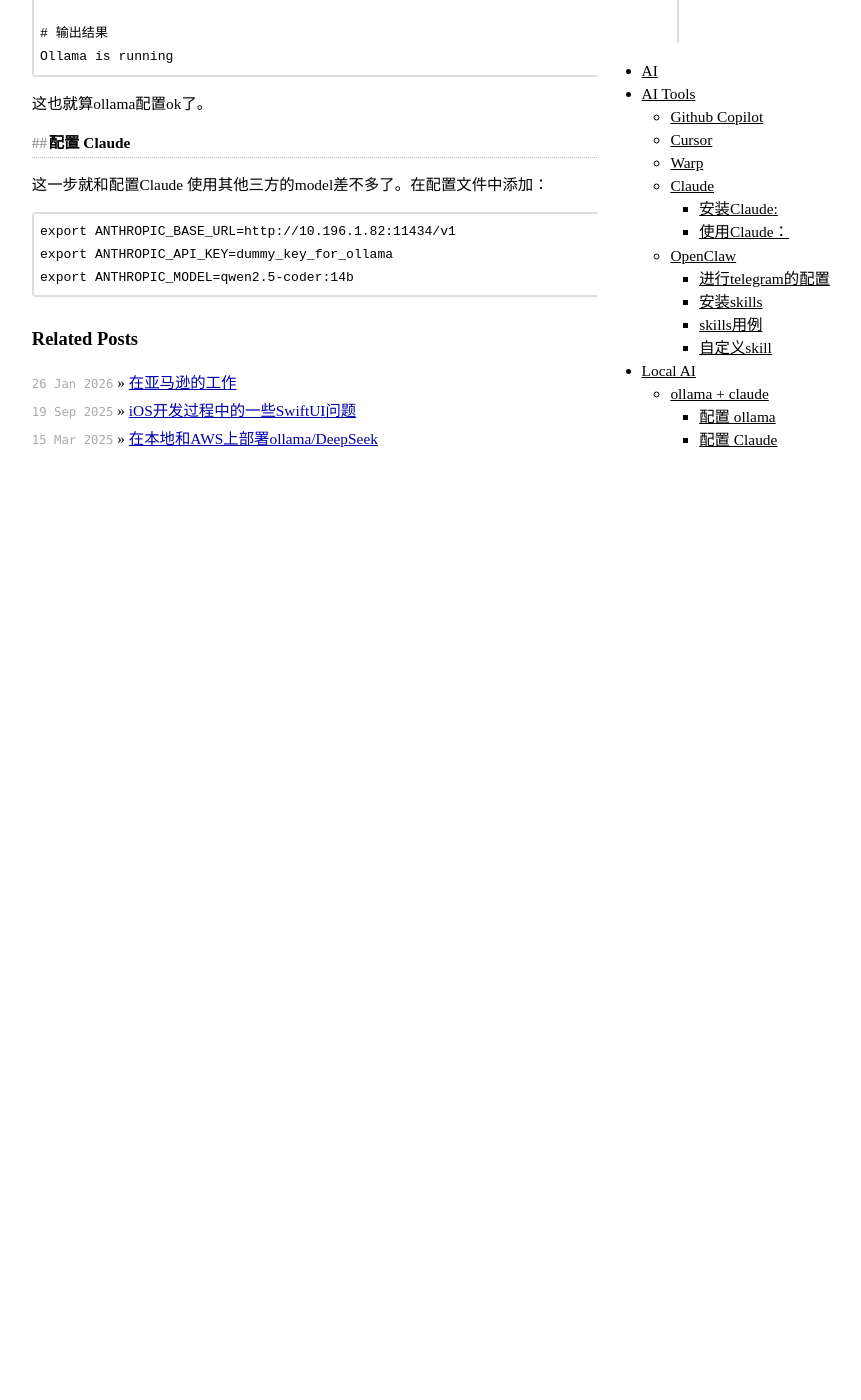
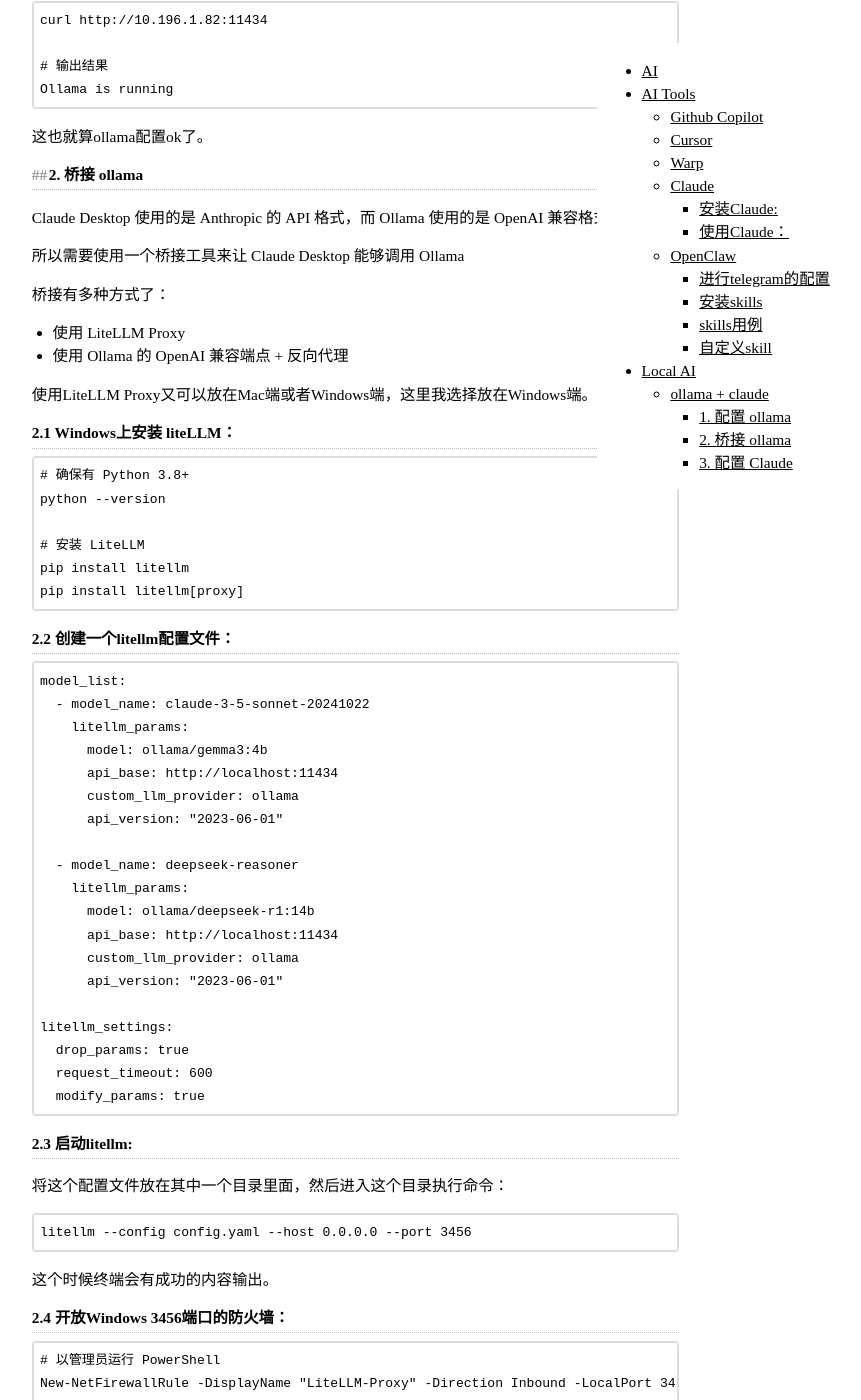
Before and after one commit to imekaku/imekaku.github.io, a Jekyll site: the page built from _posts/2026-02-25-ai-track.md, in a window 1280 px wide and 1400 px high, scrolled down 11980 px. Shown: the whole window, without its empty margins (272-1133 px from the left). Built offline with Jekyll 4.4.1, drawn with Linux system fonts in a browser that asks for light colours; before the commit the page ends 12515 px from its top, so only the background shows below that; some of the changed text lies outside the part shown.

Commit message:
update ai post

````diff
--- a/_posts/2026-02-25-ai-track.md
+++ b/_posts/2026-02-25-ai-track.md
@@ -385,11 +385,13 @@
 
 我家里是这样的设备架构：
 
-我在卧室使用的是Mac Mini M4搭配显示器，我在客厅分别放置了我以前使用的Mac Mini Intel，以及一台Windows电脑。我平常使用 M4 Mac Mini连接另外两台电脑，使用的是[parsec](https://parsec.app/)，这样电脑风扇的声音就不会吵到我。玩游戏之类的延迟和画质也能接受。
+我在卧室使用的是Mac Mini M4搭配显示器，我在客厅分别放置了我以前使用的Mac Mini Intel，以及一台Windows电脑。我平常使用 M4 Mac Mini连接另外两台电脑，使用的是 [parsec](https://parsec.app/) 和 `Windows APP` ，这样电脑风扇的声音就不会吵到我。玩游戏之类的延迟和画质也能接受。
 
 ![home-computer](https://blogcdn.qihope.com/github-blog-pic/2026-02-25-ai-track-005.png)
 
-### 配置 ollama
+### 1. 配置 ollama
+
+(如果之后不用Mac连接ollama的话，这一步其实并不是很重要)
 
 在Windows电脑中添加两个环境变量：
 
@@ -402,7 +404,9 @@
 
 配置Windows防火墙 (Ollama的默认端口)：
 
+```
 New-NetFirewallRule -DisplayName "Ollama LAN Access" -Direction Inbound -Protocol TCP -LocalPort 11434 -Action Allow -Profile Any
+```
 
 通过IPCONFIG获取得到windows局域网的IP地址（这里我是有设置Windows的局域网IP地址固定的）。
 
@@ -415,12 +419,101 @@
 
 这也就算ollama配置ok了。
 
-### 配置 Claude
+### 2. 桥接 ollama
+
+Claude Desktop 使用的是 Anthropic 的 API 格式，而 Ollama 使用的是 OpenAI 兼容格式。
+
+所以需要使用一个桥接工具来让 Claude Desktop 能够调用 Ollama
+
+桥接有多种方式了：
+ - 使用 LiteLLM Proxy
+ - 使用 Ollama 的 OpenAI 兼容端点 + 反向代理
+
+使用LiteLLM Proxy又可以放在Mac端或者Windows端，这里我选择放在Windows端。
+
+#### 2.1 Windows上安装 liteLLM：
+
+```
+# 确保有 Python 3.8+
+python --version
+
+# 安装 LiteLLM
+pip install litellm
+pip install litellm[proxy]
+```
+
+#### 2.2 创建一个litellm配置文件：
+```
+model_list:
+  - model_name: claude-3-5-sonnet-20241022
+    litellm_params:
+      model: ollama/gemma3:4b
+      api_base: http://localhost:11434
+      custom_llm_provider: ollama
+      api_version: "2023-06-01"
+
+  - model_name: deepseek-reasoner
+    litellm_params:
+      model: ollama/deepseek-r1:14b
+      api_base: http://localhost:11434
+      custom_llm_provider: ollama
+      api_version: "2023-06-01"
+
+litellm_settings:
+  drop_params: true
+  request_timeout: 600
+  modify_params: true
+```
+
+#### 2.3 启动litellm:
+
+将这个配置文件放在其中一个目录里面，然后进入这个目录执行命令：
+```
+litellm --config config.yaml --host 0.0.0.0 --port 3456
+```
+这个时候终端会有成功的内容输出。
+
+#### 2.4 开放Windows 3456端口的防火墙：
+```
+# 以管理员运行 PowerShell
+New-NetFirewallRule -DisplayName "LiteLLM-Proxy" -Direction Inbound -LocalPort 3456 -Protocol TCP -Action Allow
+```
+
+网络拓扑图如下：
+```
+┌─────────────────┐         ┌──────────────────────────────┐
+│   Mac (Claude)  │────────▶│  Windows (10.196.1.81)       │
+│                 │  :3456  │  ┌──────────────────────┐    │
+│ ANTHROPIC_BASE_ │────────▶│  │  LiteLLM Proxy       │    │
+│ URL=http://10.  │         │  │  :3456               │    │
+│ 196.1.81:3456   │         │  └──────────┬───────────┘    │
+│                 │         │             │                │
+│                 │         │  ┌──────────▼───────────┐    │
+│                 │         │  │  Ollama (:11434)     │    │
+│                 │         │  │  - gemma3:4b         │    │
+│                 │         │  │  - qwen2.5-coder:14b │    │
+│                 │         │  │  - deepseek-r1:14b   │    │
+│                 │         │  └──────────────────────┘    │
+└─────────────────┘         └──────────────────────────────┘
+```
+
+### 3. 配置 Claude
 
 这一步就和配置Claude 使用其他三方的model差不多了。在配置文件中添加：
 
 ```
-export ANTHROPIC_BASE_URL=http://10.196.1.82:11434/v1
-export ANTHROPIC_API_KEY=dummy_key_for_ollama
-export ANTHROPIC_MODEL=qwen2.5-coder:14b
+export ANTHROPIC_BASE_URL="http://10.196.1.81:3456"
+export ANTHROPIC_API_KEY="dummy_key_for_ollama"
+export API_TIMEOUT_MS=600000
 ```
+
+Mac端进行测试：
+```
+curl http://10.196.1.81:3456/v1/models
+curl http://10.196.1.81:3456/v1/chat/completions \
+  -H "Content-Type: application/json" \
+  -d '{
+    "model": "claude-3-5-sonnet-20241022",
+    "messages": [{"role": "user", "content": "Hello"}]
+  }'
+```
````
